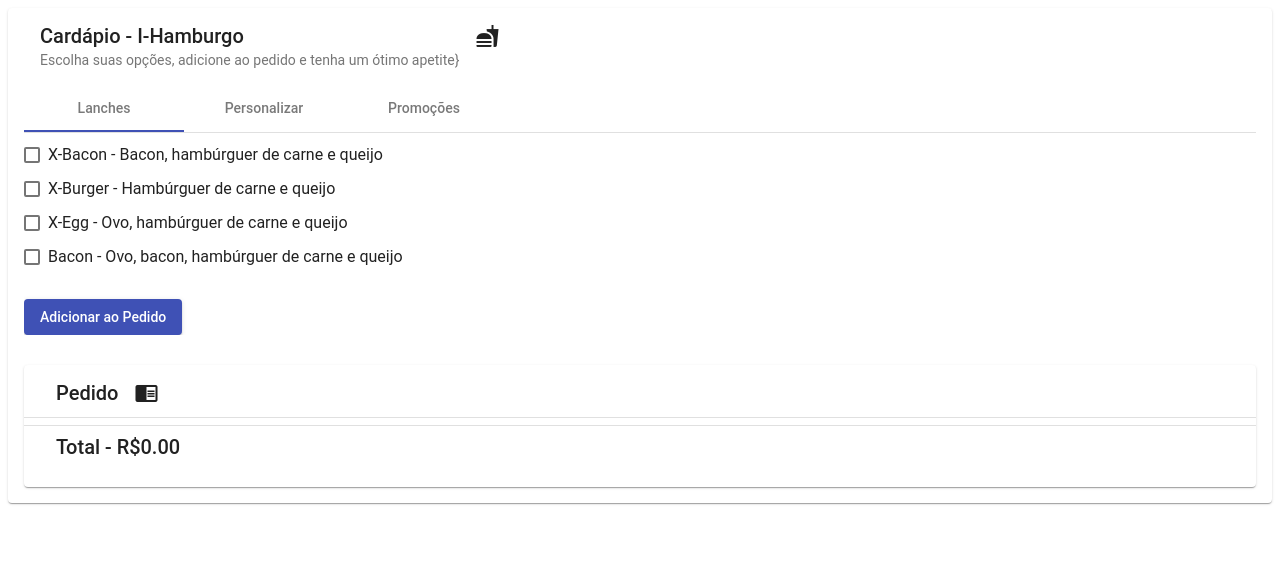
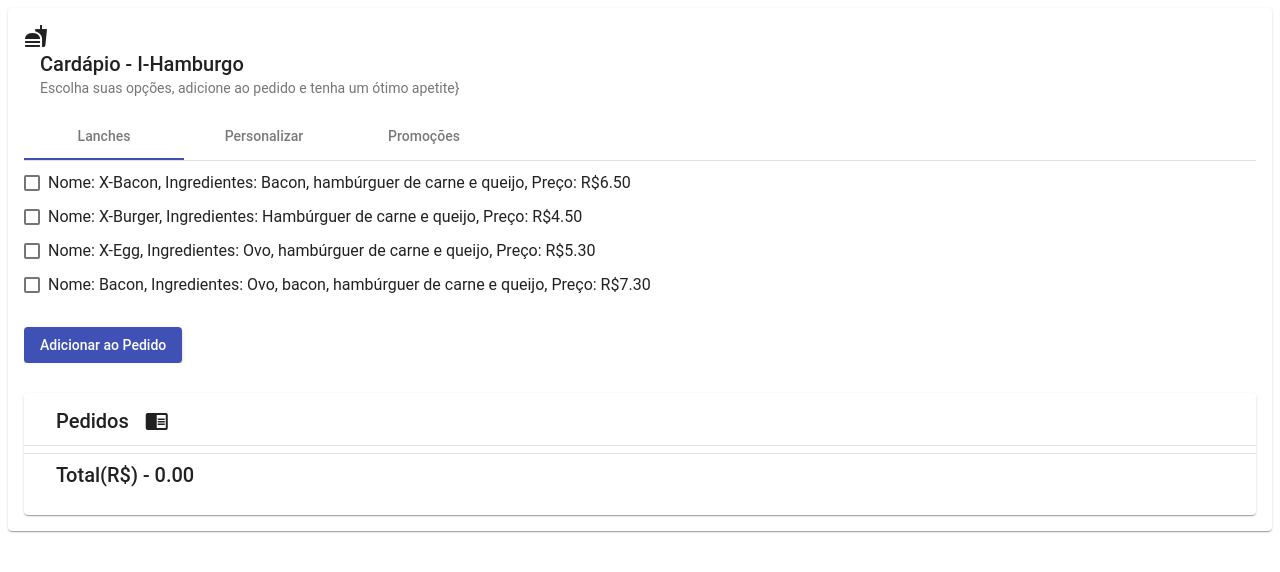
Before and after one commit to jpbonetti/i-hamburgo, an Angular app: page / in a window 1280 px wide. Shown: the top 572 px of the page. Built offline with nearby package versions, Linux system fonts and the light colour scheme.

Commit message:
Refactor variables and methods

```diff
--- a/src/app/app.component.html
+++ b/src/app/app.component.html
@@ -1,32 +1,31 @@
 <mat-card>
+
+  <div><i class="material-icons">fastfood</i></div>
   <mat-card-header>
-    <div><i class="material-icons">fastfood</i></div>
     <mat-card-title>{{menuName}}</mat-card-title>
     <mat-card-subtitle>{{menuDescryption}}}</mat-card-subtitle>
   </mat-card-header>
 
   <mat-tab-group>
-    <mat-tab label="Lanches">
+    <!-- Em desenvolvimento -->
+    <mat-tab [label]="tabHamburguerName">
         <div class="space-short" *ngFor="let item of listHamburguers">
-            <mat-checkbox [checked]="item.checked"
-                          (change)="onSelectItems(item, $event.checked)">{{item.name}} - {{item.descryption}}</mat-checkbox>
+            <mat-checkbox (change)="onSelectItems(item, $event.checked)">{{labelHamburguerName}}: {{item.name}}, {{labelIngredientes}}: {{item.descryption}}, {{labelPrice}}: R${{ item.price | number : '.2-2'}}</mat-checkbox>
         </div>
 
         <button class="space-long" mat-raised-button color="primary" (click)="addHamburguersChecked()">{{buttonAddName}}</button>
     </mat-tab>
 
-    <mat-tab label="Personalizar">
+    <!-- Em desenvolvimento -->
+    <mat-tab [label]="tabCustomName">
         <div class="space-short" *ngFor="let item of listIngredients">
-            <mat-checkbox [checked]="item.checked"
-                          (change)="onSelectIngredients(item, $event.checked)">{{item.name}} - {{item.price}}</mat-checkbox>
+            <mat-checkbox (change)="onSelectIngredients(item, $event.checked)">{{labelIngrediente}}: {{item.name}}, {{labelPrice}}: R${{ item.price | number : '.2-2'}}</mat-checkbox>
         </div>
-
-        <!-- Em desenvolvimento -->
 
         <button class="space-long" mat-raised-button color="primary" (click)="addCustomHamburguer()">{{buttonAddName}}</button>
     </mat-tab>
-    <mat-tab label="Promoções">
 
+    <mat-tab [label]="tabPromotionName">
         <mat-list>
           <div class="space-short" *ngFor="let item of listPromotions">
               <mat-list-item>{{item.name}} - {{item.descryption}}</mat-list-item>
@@ -40,7 +39,7 @@
   <mat-card>
     <mat-card-header>
       <div><i class="material-icons">chrome_reader_mode</i></div>
-      <mat-card-title>Pedido</mat-card-title>
+      <mat-card-title>{{labelOrders}}</mat-card-title>
     </mat-card-header>
 
     <mat-divider></mat-divider>
@@ -54,7 +53,7 @@
     <mat-divider></mat-divider>
 
     <mat-card-header class="space-short">
-      <mat-card-title>Total - R${{ totalLanches | number : '.2-2'}}</mat-card-title>
+      <mat-card-title>{{labelValueOrder}} - {{ totalLanches | number : '.2-2'}}</mat-card-title>
     </mat-card-header>
   </mat-card>
 </mat-card>
--- a/src/app/app.component.ts
+++ b/src/app/app.component.ts
@@ -1,5 +1,4 @@
 import { Component } from '@angular/core';
-import { MatSlideToggleChange } from '@angular/material';
 
 @Component({
   selector: 'app-root',
@@ -8,6 +7,17 @@ import { MatSlideToggleChange } from '@angular/material';
 })
 export class AppComponent {
   totalLanches = 0;
+
+  labelHamburguerName = 'Nome';
+  labelOrders = 'Pedidos';
+  labelValueOrder = 'Total(R$)';
+  labelIngrediente = 'Ingrediente';
+  labelIngredientes = 'Ingredientes';
+  labelPrice = 'Preço';
+
+  tabHamburguerName = 'Lanches';
+  tabCustomName = 'Personalizar';
+  tabPromotionName = 'Promoções';
 
   menuName = 'Cardápio - I-Hamburgo';
   menuDescryption = 'Escolha suas opções, adicione ao pedido e tenha um ótimo apetite';
@@ -26,13 +36,7 @@ export class AppComponent {
       this.listHamburguersAdded.push(item);
     } else {
       if(this.listHamburguersAdded.length > 0) {
-        for (let i = 0; i < this.listHamburguersAdded.length; i++) {
-          const element = this.listHamburguersAdded[i];
-          if(item.id == element.id) {
-            this.listHamburguersAdded.splice(i, 1);
-            break;
-          }
-        }
+        this.removeItemList(this.listHamburguersAdded, item);
       }
     }
   }
@@ -42,13 +46,17 @@ export class AppComponent {
       this.listIngredientsAdded.push(item);
     } else {
       if(this.listIngredientsAdded.length > 0) {
-        for (let i = 0; i < this.listIngredientsAdded.length; i++) {
-          const element = this.listIngredientsAdded[i];
-          if(item.id == element.id) {
-            this.listIngredientsAdded.splice(i, 1);
-            break;
+        this.removeItemList(this.listIngredientsAdded, item);
       }
     }
+  }
+
+  removeItemList(listOrigin, objectToCompare) {
+    for (let i = 0; i < listOrigin.length; i++) {
+      const element = listOrigin[i];
+      if(objectToCompare.id == element.id) {
+        listOrigin.splice(i, 1);
+        break;
       }
     }
   }
@@ -63,10 +71,27 @@ export class AppComponent {
   }
 
   addCustomHamburguer() {
-    let descryption = '';
-    let price = 0;
+    let price = this.createPriceOrder();
 
     if(this.listIngredientsAdded.length > 0) {
+      this.listOrders.push(this.createOrder(this.createDescryptionOrder(), price));
+      this.totalLanches += price;
+    }
+  }
+
+  createPriceOrder() {
+    let price = 0;
+    for (let index = 0; index < this.listIngredientsAdded.length; index++) {
+      const element = this.listIngredientsAdded[index];
+
+      price += element.price;
+    }
+
+    return price;
+  }
+
+  createDescryptionOrder() {
+    let descryption = '';
     for (let index = 0; index < this.listIngredientsAdded.length; index++) {
       const element = this.listIngredientsAdded[index];
 
@@ -75,21 +100,18 @@ export class AppComponent {
       } else {
         descryption += ', ' + element.name;
       }
-
-        price += element.price;
     }
 
-      this.listOrders.push(
-        {
+    return descryption;
+  }
+
+  createOrder(descryption, price) {
+    return {
       name : descryption,
       type : 'Personalizado',
       descryption : descryption,
       price : price
-        }
-      );
-
-      this.totalLanches += price;
-    }
+    };
   }
 
   createListOfHamburguers() {
```
Lines whose indentation alone changed are shown as unchanged.
